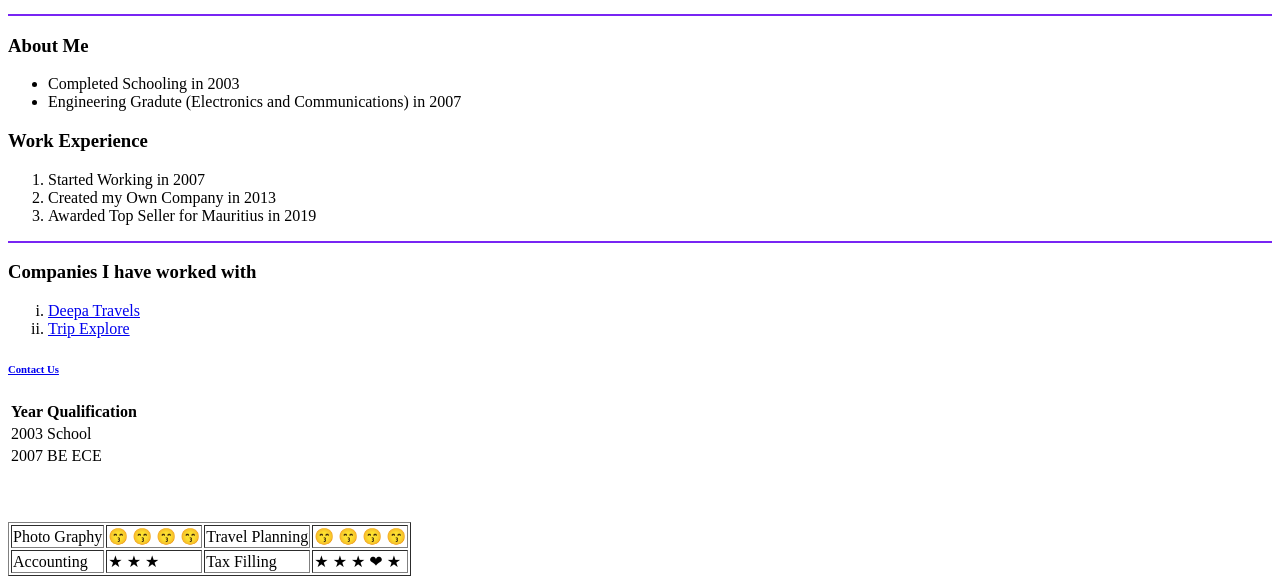
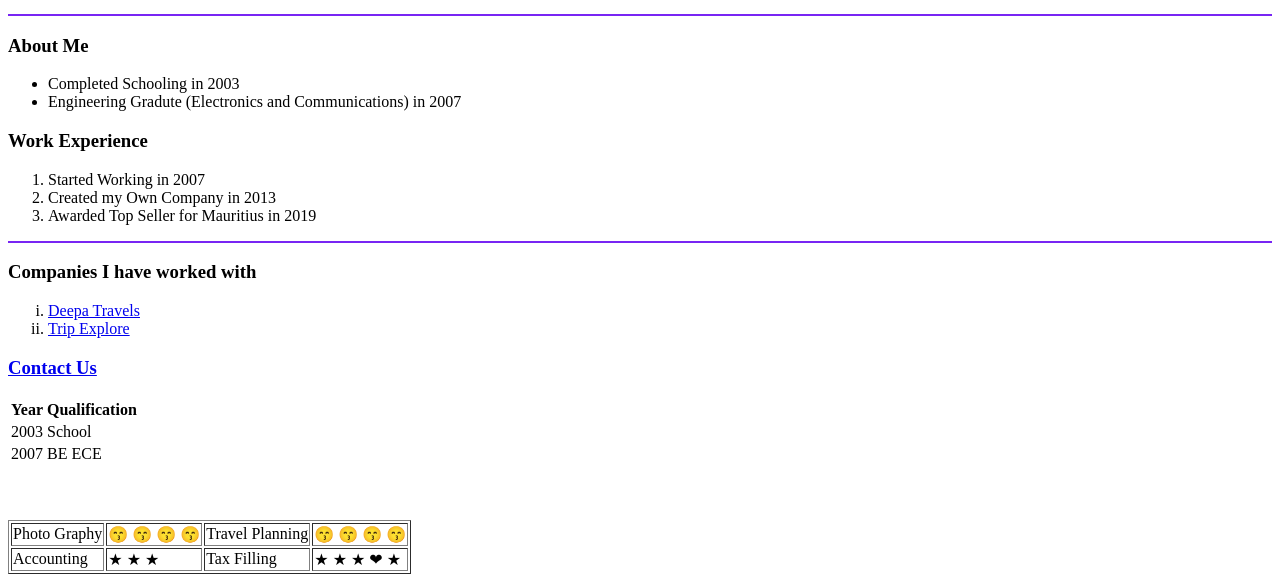
Before and after one commit to ArunChriste/CV-1st-Lesson, a plain HTML site: page index.html in a window 1280 px wide. Shown: the part 448-1032 px from the top of the page. Drawn offline with Linux system fonts and the light colour scheme.

Commit message:
Update index.html

```diff
--- a/index.html
+++ b/index.html
@@ -35,7 +35,7 @@
     <li> <a href="https://www.tripexplore.in">Trip Explore</a></li>
   </ol>
 
-<h6><strong><a href="contact.html">Contact Us</a></strong></h6>
+<h3><strong><a href="https://arunchriste.github.io/CV-1st-Lesson/contact.htmll">Contact Us</a></strong></h3>
 
 <!--table how to add -->
 <table>
```
